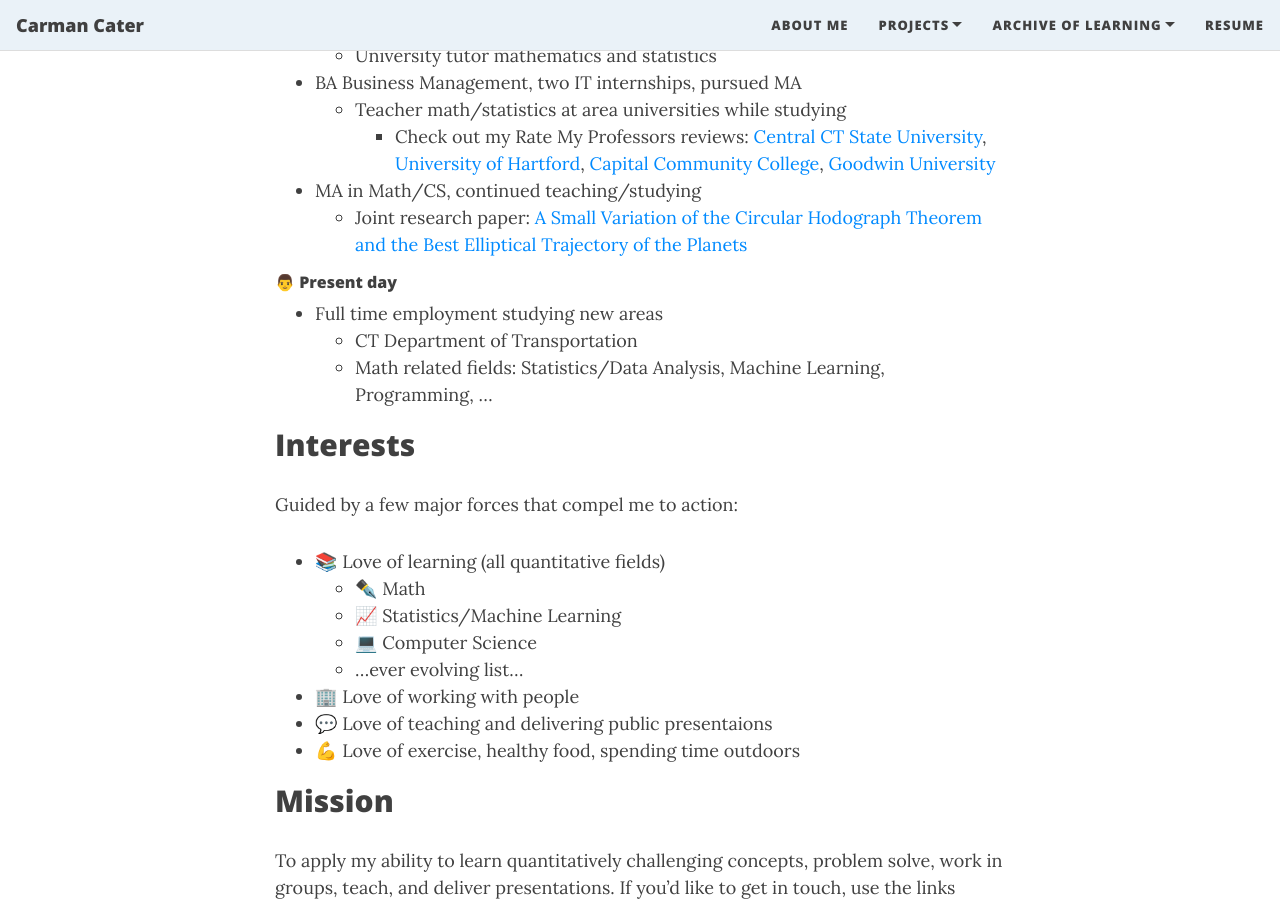
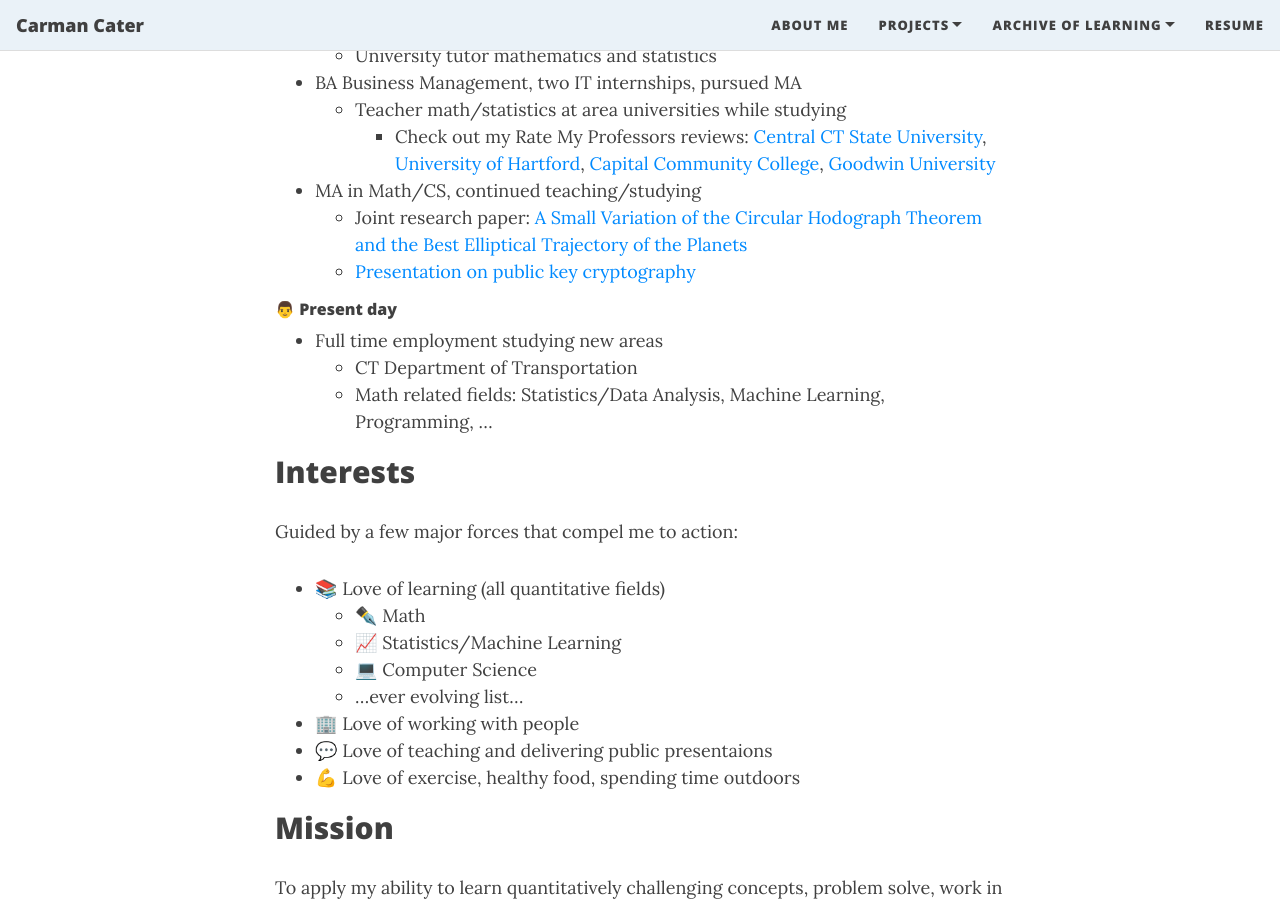
Before and after one commit to carmancater/carmancater.github.io, a Jekyll site: the page built from aboutme.md, in a window 1280 px wide and 900 px high, scrolled down 535 px. Built offline with Jekyll 4.4.1, drawn with Linux system fonts in a browser that asks for light colours; nearby versions of some CDN libraries; emoji names are drawn with the system emoji font.

Commit message:
Update aboutme.md

```diff
--- a/aboutme.md
+++ b/aboutme.md
@@ -16,6 +16,7 @@ Hi there, my name is Carman Cater, I am from Connecticut, U.S. and have a passio
     - Check out my Rate My Professors reviews: [Central CT State University](https://www.ratemyprofessors.com/professor/2398329){:target="_blank"}, [University of Hartford](https://www.ratemyprofessors.com/professor/2619271){:target="_blank"}, [Capital Community College](https://www.ratemyprofessors.com/professor/2619272){:target="_blank"}, [Goodwin University](https://www.ratemyprofessors.com/professor/2523642){:target="_blank"}
 - MA in Math/CS, continued teaching/studying
   - Joint research paper: [A Small Variation of the Circular Hodograph Theorem and the Best Elliptical Trajectory of the Planets](https://arxiv.org/abs/2109.11664){:target="_blank"}
+  - [Presentation on public key cryptography](publicKeyCryptographyProject.html)
 
 ###### :man: Present day
 - Full time employment studying new areas
```
